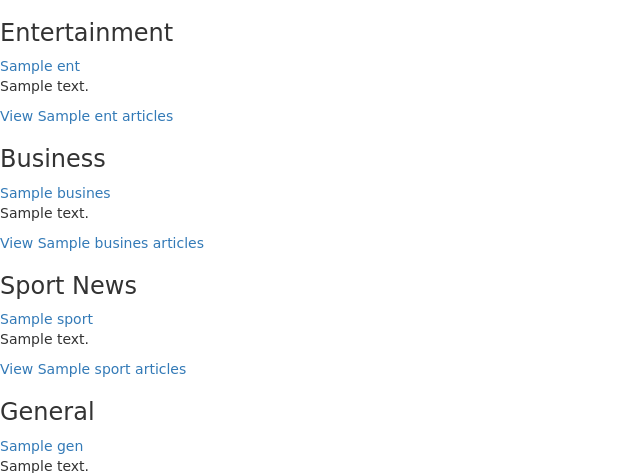
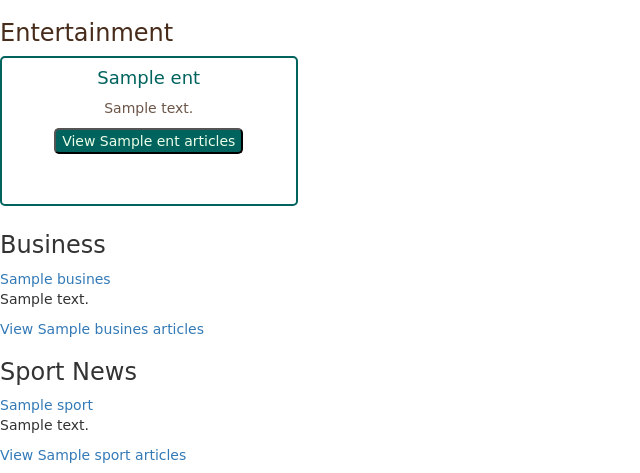
Before and after one commit to Robert-Moringa/News, a Flask app: template app/templates/index.html in a window 1280 px wide. Shown: the top 473 px of the page, without its empty margins (0-640 px from the left). Run offline with Flask 2, Linux system fonts and the light colour scheme; the template is opened without the code that fills it: most values are stand-ins (such as "Sample title", 1, 10 or a date in 2020); some libraries are stand-ins or nearby versions.

Commit message:
added style properties to the css file for the homepage

```diff
--- a/app/static/css/styles.css
+++ b/app/static/css/styles.css
@@ -1,3 +1,47 @@
 *{
     font-family: 'Rancho', cursive;
 }
+
+.category-name{
+    color: rgba(71, 44, 27, 1);
+}
+.source-card{
+    border: 2px solid rgba(0, 99, 93, 1) ;
+    border-radius: 5px;
+    height: 150px;
+    text-align: center;
+    margin-bottom: 2%;
+}
+
+.source-name{
+    color: rgba(0, 99, 93, 1);
+    text-align: center;
+    border-bottom: 2px solid rgba(187, 159, 6, 1);
+}
+
+.source-description{
+    text-align: center;
+    color: rgba(71, 44, 27, 0.8);
+}
+
+.source-articles{
+    color: rgba(236, 254, 232, 1);
+    text-decoration: none;
+    text-align: center;
+    display: flex;
+    justify-content: center;
+}
+.source-articles:hover{
+    transform: scale(1.3);
+    text-decoration: none;
+}
+button{
+    text-decoration: none;
+}
+
+
+.source-articles>button{
+    background-color: rgba(0, 99, 93, 1);
+    border-radius: 5px;
+    margin-bottom: 2px;
+}
--- a/app/templates/index.html
+++ b/app/templates/index.html
@@ -6,17 +6,21 @@
 {% endblock %}
 
 {% block content %}
-<div id="entertainment">
-    <h3>Entertainment</h3>
-    {% for ent in entertainment%}
+<div id="source-category">
+    <h3 class="category-name">Entertainment</h3>
+    <div class="row">
+        {% for ent in entertainment%}
+        <div class="col-md-3">
 
-        <div class="source-card">
-            <a href="{{ent.url}}" class="source-name">{{ent.name}}</a>
-            <p class="source-description"> {{ent.description}} </p>
-            <a href="/articles/{{ent.id}}" class="articles">View {{ent.name}} articles</a>
+            <div class="source-card">
+                <a href="{{ent.url}}" class="source-name"><h4>{{ent.name}}</h4></a>
+                <p class="source-description"> {{ent.description}} </p>
+                <a href="/articles/{{ent.id}}" class="source-articles"><button>View {{ent.name}} articles</button></a>
+            </div>
+
         </div>
-
-   {% endfor %}
+        {% endfor %}
+    </div>
 </div>
 
 
```
